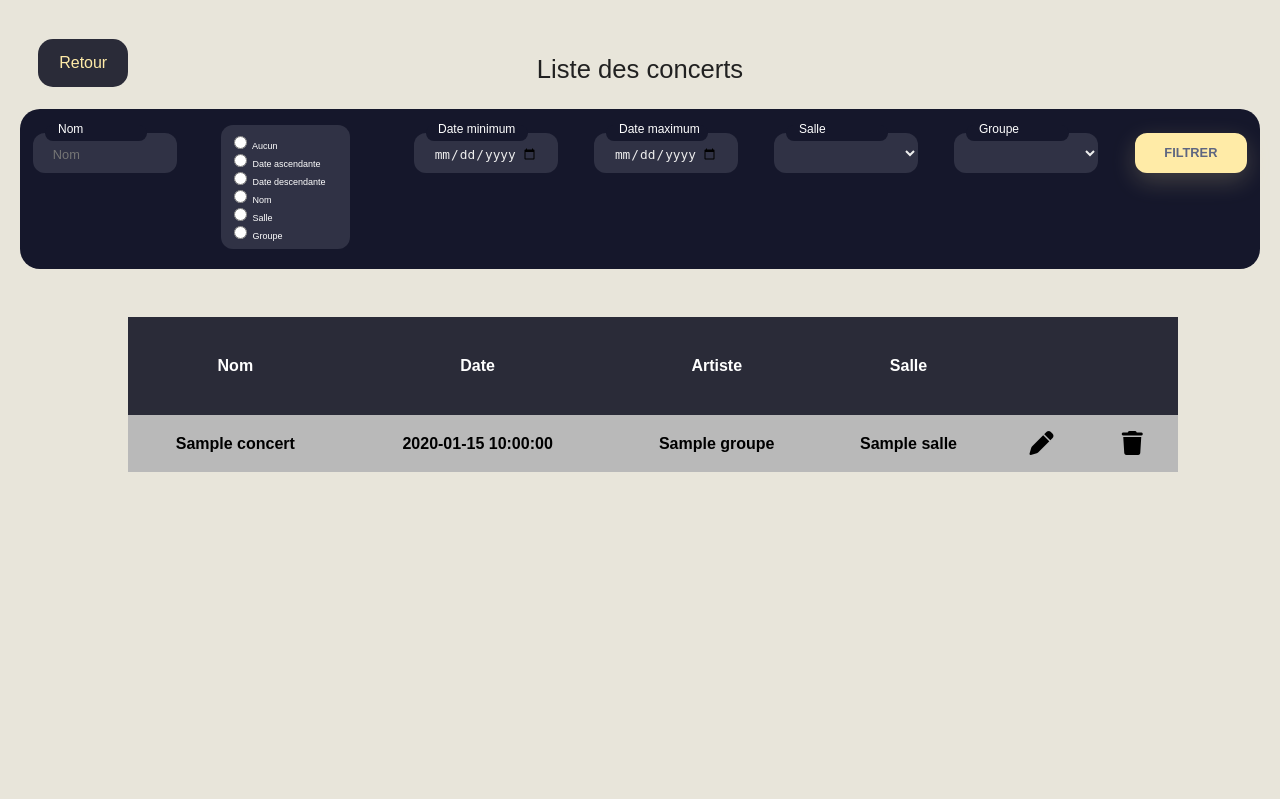
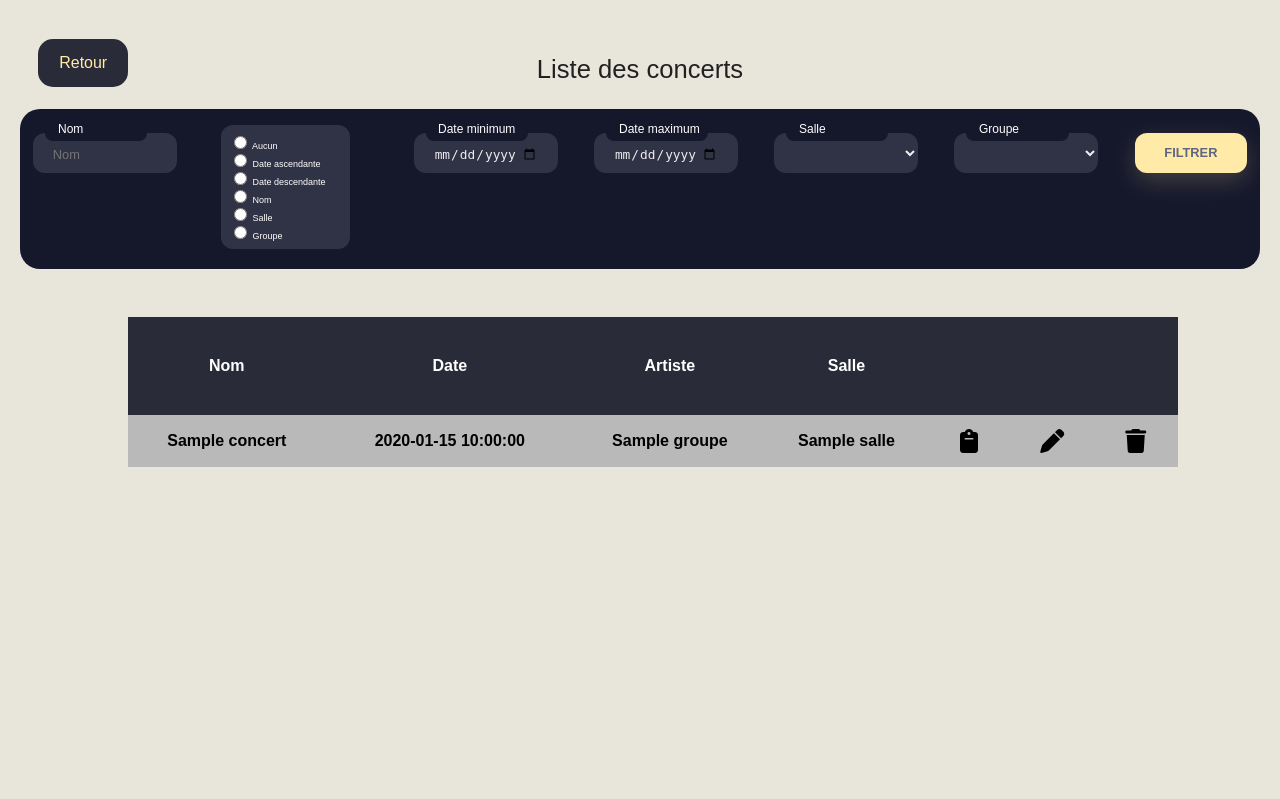
Before and after one commit to LeniChabilan/SAE-CONCERT, a Python web app: template flask/files/templates/liste_concerts.html in a window 1280 px wide. Shown: the part 121-920 px from the top of the page. Run offline with Jinja, Linux system fonts and the light colour scheme; the template is opened without the code that fills it: most values are stand-ins (such as "Sample title", 1, 10 or a date in 2020); lists and menus that the app fills with data are empty; some libraries are stand-ins or nearby versions.

Commit message:
ajout du clipboard pour le lien

```diff
--- a/flask/files/templates/liste_concerts.html
+++ b/flask/files/templates/liste_concerts.html
@@ -100,6 +100,7 @@
         <th>Salle</th>
         <th></th>
         <th></th>
+        <th></th>
       </thead>
       {% if concerts!=None %}
       {% for x in concerts %}
@@ -110,10 +111,11 @@
         <th>{{ x.dateDebutConcert }}</th>
         <th>{{ x.groupe.nomGroupe }}</th>
         <th>{{ x.salle.nomSalle }}</th>
+        <th><a href="" onclick="copierTexteDansPressePapiers()"><i class="fa-solid fa-clipboard fa-xl"></i></a></th>
         <th><a href="{{ url_for('modification_concert', id=x.concertID) }}" onclick="return showConfirmationModif()"><i
-              class="fa-solid fa-pen fa-xl"></i></a></td>
+              class="fa-solid fa-pen fa-xl"></i></a></th>
         <th><a href="{{ url_for('sup_concert', id=x.concertID) }}" onclick="return showConfirmationSup()"><i
-              class="fa-solid fa-trash fa-xl"></i></a></td>
+              class="fa-solid fa-trash fa-xl"></i></a></th>
       </tr>
       {% endfor %}
       {% endif %}
```
